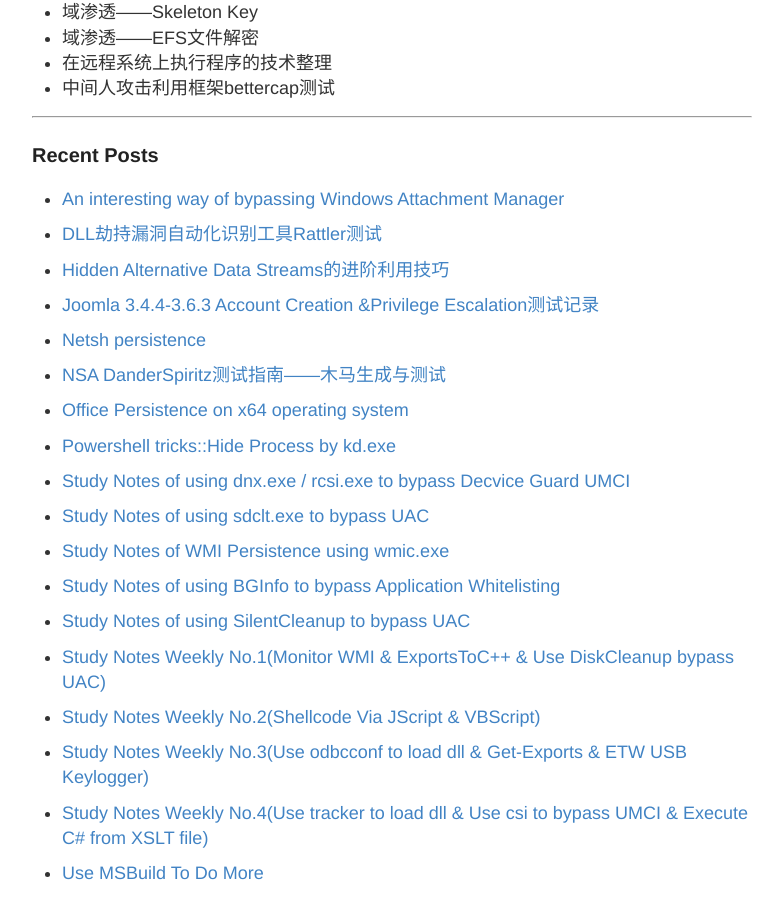
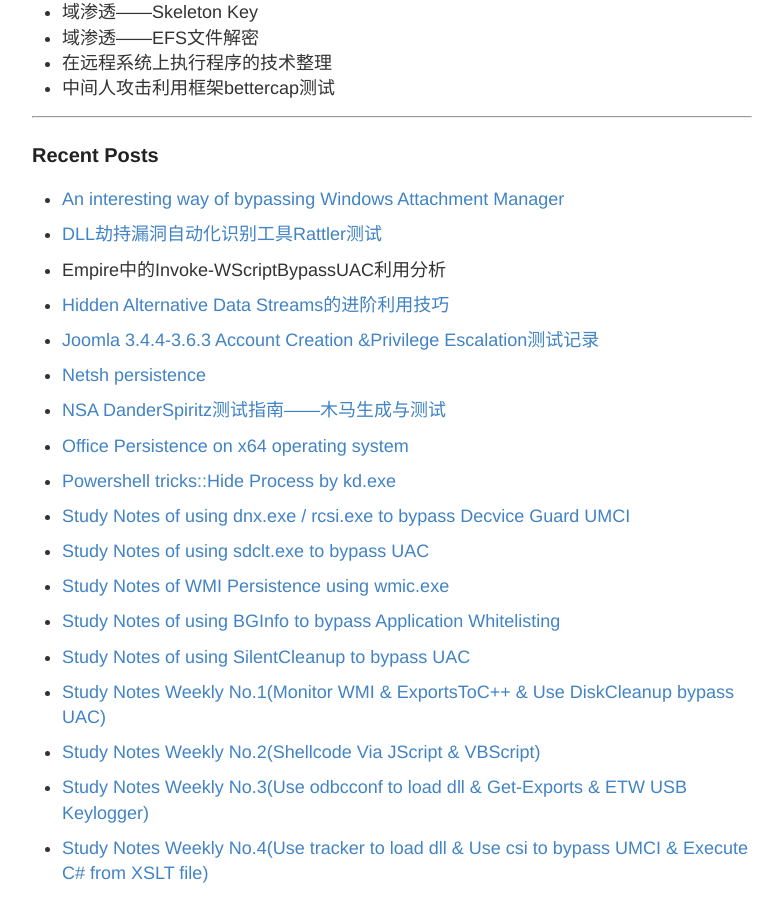
Before and after one commit to 3gstudent/backup-3gstudent.github.io, a Jekyll site: the page built from about.md, in a window 1280 px wide and 900 px high, scrolled down 1842 px. Shown: the whole window, without its empty margins (248-1031 px from the left). Built offline with Jekyll 4.4.1, drawn with Linux system fonts in a browser that asks for light colours.

Commit message:
Update about.md

```diff
--- a/about.md
+++ b/about.md
@@ -75,6 +75,9 @@ Github:   [3gstudent](https://github.com/3gstudent)
 
 -
  [DLL劫持漏洞自动化识别工具Rattler测试](https://3gstudent.github.io/3gstudent.github.io/DLL%E5%8A%AB%E6%8C%81%E6%BC%8F%E6%B4%9E%E8%87%AA%E5%8A%A8%E5%8C%96%E8%AF%86%E5%88%AB%E5%B7%A5%E5%85%B7Rattler%E6%B5%8B%E8%AF%95/)
+
+-
+ Empire中的Invoke-WScriptBypassUAC利用分析
 
 -
  [Hidden Alternative Data Streams的进阶利用技巧](https://3gstudent.github.io/3gstudent.github.io/Hidden-Alternative-Data-Streams%E7%9A%84%E8%BF%9B%E9%98%B6%E5%88%A9%E7%94%A8%E6%8A%80%E5%B7%A7/)
```
